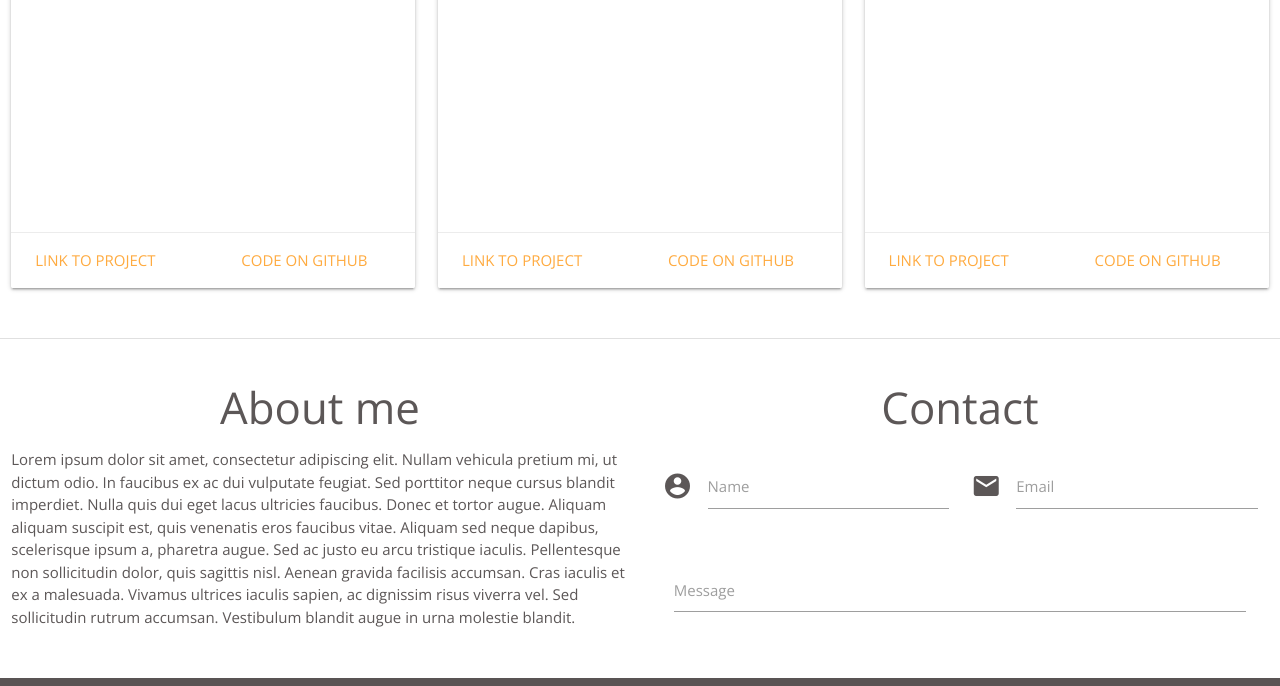
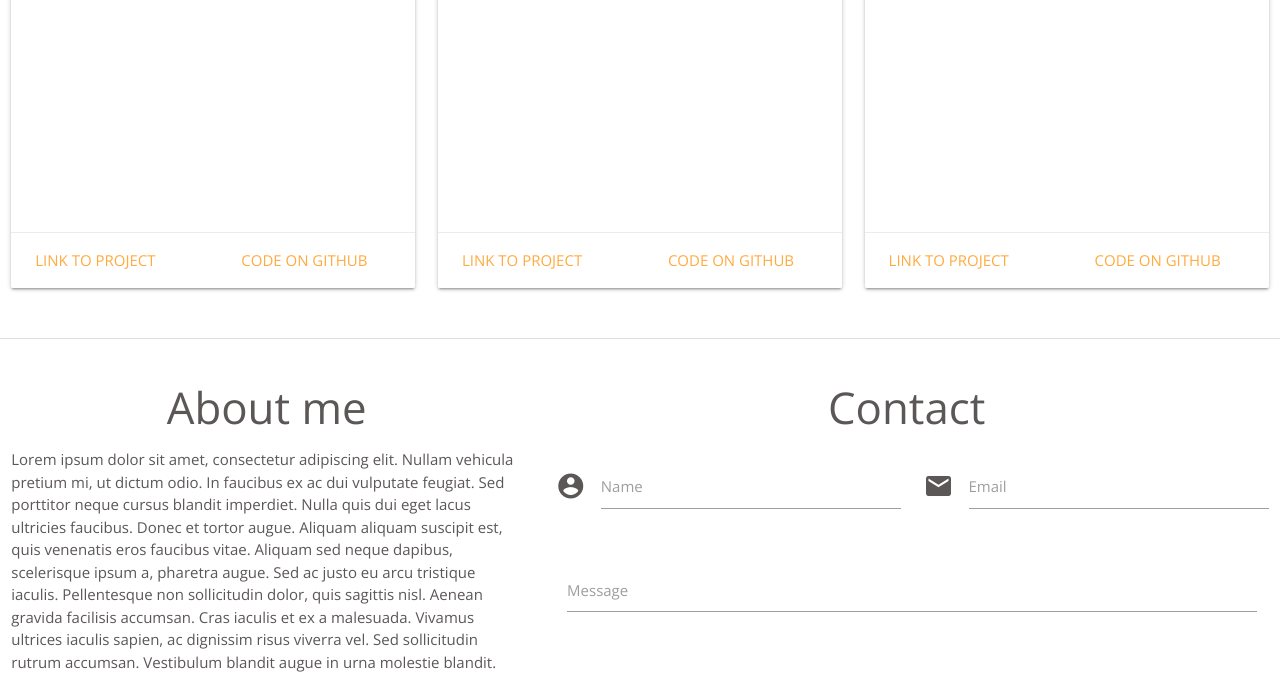
Before and after one commit to kuba-jablonski/FCC-Applied-Responsive-Web-Design-Projects, a plain HTML site: page Portfolio/index.html in a window 1280 px wide. Shown: the part 631-1317 px from the top of the page. Drawn offline with nearby package versions, Linux system fonts and the light colour scheme; a web font is replaced by a local one.

Commit message:
Fix contact form padding.

```diff
--- a/Portfolio/assets/sass/style.scss
+++ b/Portfolio/assets/sass/style.scss
@@ -62,6 +62,14 @@ nav ul a {
     }
 }
 
+//Contact
+#contact-form {
+    padding-right: 0;
+    @media #{$mobile} {
+        padding-left: 0;
+    }
+}
+
 //Footer
 .page-footer {
     background-color: $grey;
--- a/Portfolio/index.html
+++ b/Portfolio/index.html
@@ -108,7 +108,7 @@
             <div class="row">
 
                 <!-- About me -->
-                <div class="col l6">
+                <div class="col m5">
                     <h3 id="aboutme" class="center-align scrollspy">About me</h3>
                     <p>Lorem ipsum dolor sit amet, consectetur adipiscing elit. Nullam vehicula pretium mi, ut dictum odio.
                         In faucibus ex ac dui vulputate feugiat. Sed porttitor neque cursus blandit imperdiet. Nulla quis
@@ -120,11 +120,11 @@
                 </div>
 
                 <!-- Conctact -->
-                <div class="col l6">
+                <div class="col m7">
 
                     <h3 id="contact" class="center-align scrollspy">Contact</h3>
 
-                    <form class="col s12">
+                    <form id="contact-form" class="col s12">
                         <div class="row">
                             <div class="input-field col s6">
                                 <i class="material-icons prefix">account_circle</i>
```
Also changed, not shown: Portfolio/assets/css/style.css, 1 other file.
